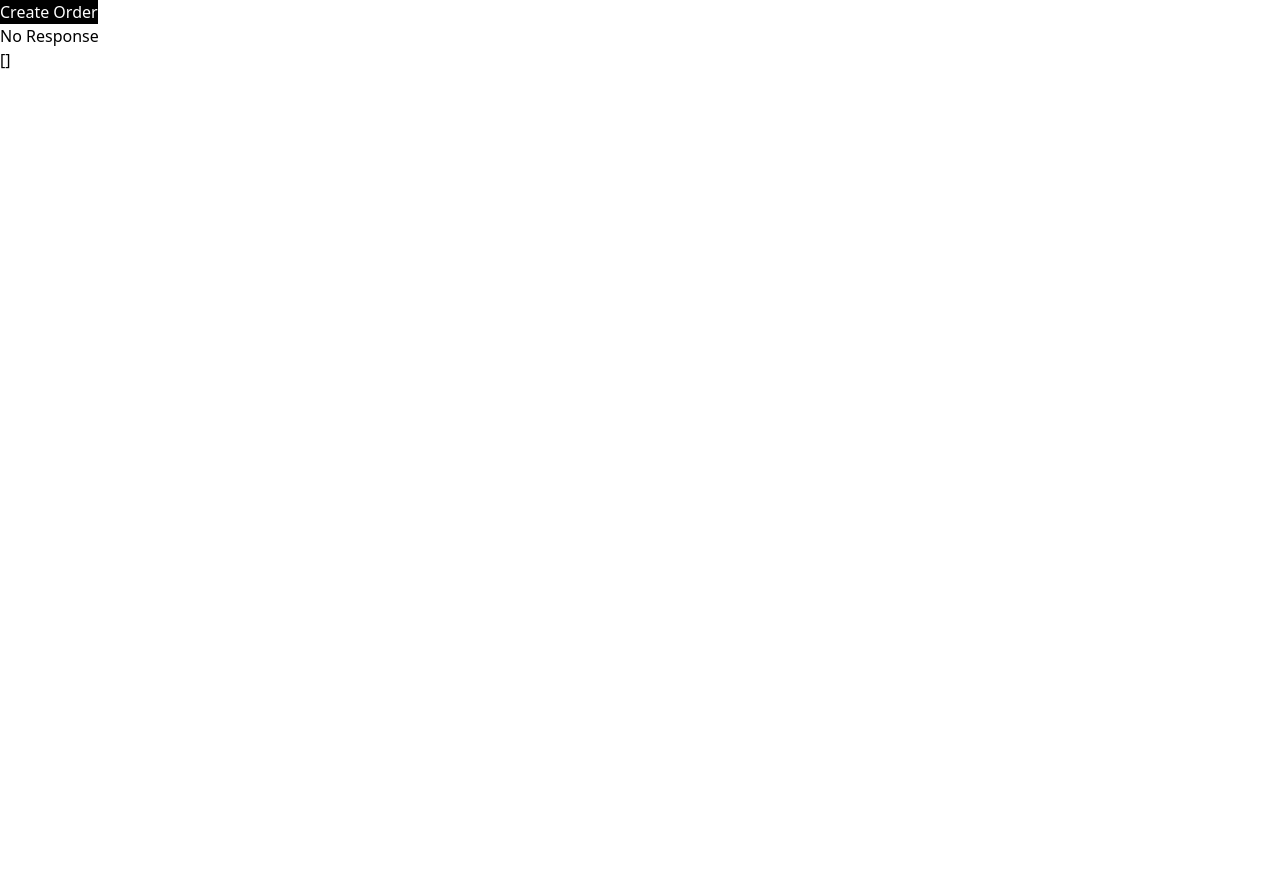
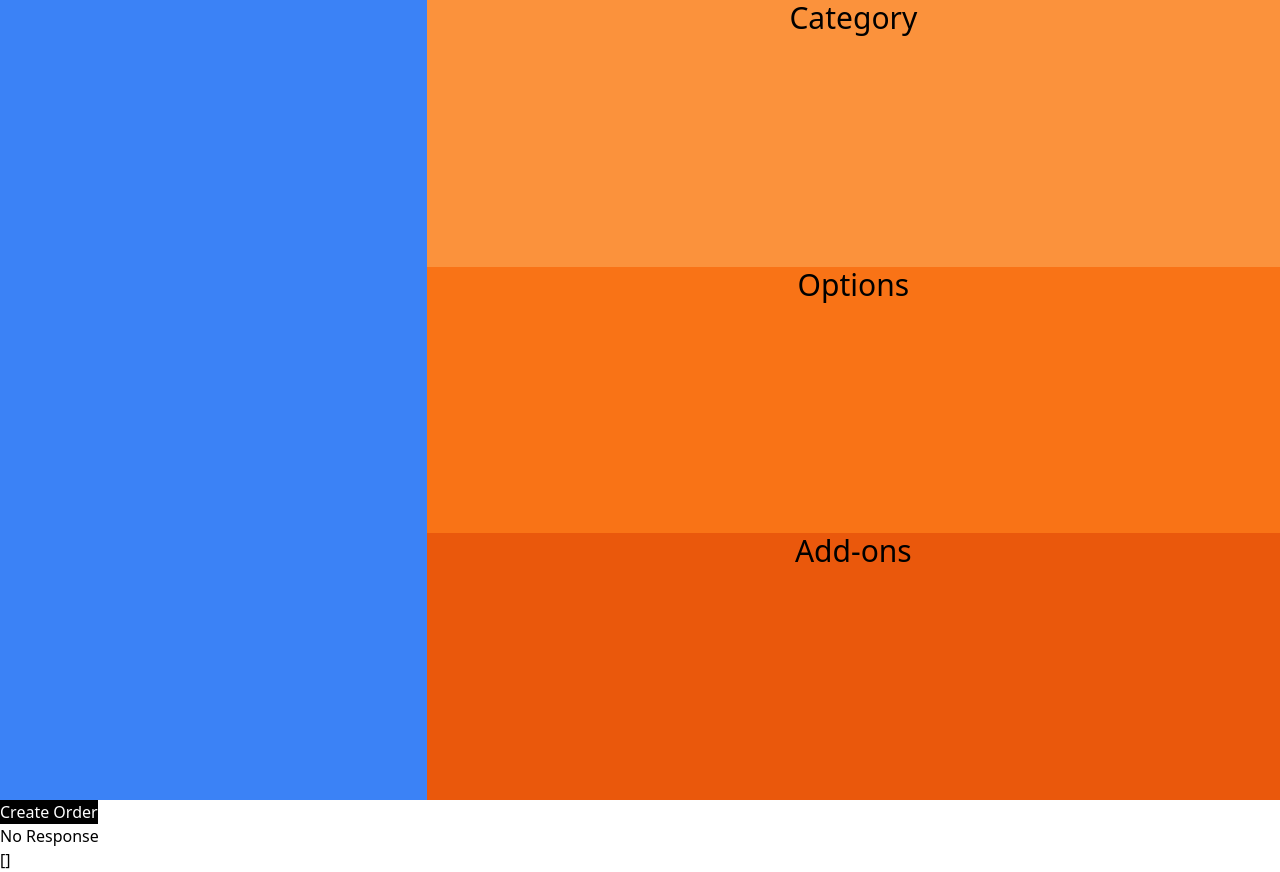
Before and after one commit to csce-315-331-2023c/rFork, a Next.js app: page /cash-register in a window 1280 px wide. Before the commit the page ends 800 px from the top, so only its background shows below. Built offline with nearby package versions, Linux system fonts and the light colour scheme.

Commit message:
Added layout to cash register

```diff
--- a/src/app/cash-register/page.tsx
+++ b/src/app/cash-register/page.tsx
@@ -4,8 +4,14 @@ import "../../css/index.css"
 import { MenuItem, Order } from '../../types';
 
 export default function CashRegister() {
+    // Data Hooks
     const [response, setResponse] = useState("No Response");
     const [menuItems, setMenuItems] = useState<MenuItem[]>([]);
+
+    // Content Hooks
+    const [topRightMenu, setTopRightMenu] = useState<React.JSX.Element | null>(null);
+    const [middleRightMenu, setMiddleRightMenu] = useState<React.JSX.Element | null>(null);
+    const [bottomRightMenu, setBottomRightMenu] = useState<React.JSX.Element | null>(null);
 
     useEffect(() => {
         const unsubscribe = () => {
@@ -18,7 +24,22 @@ export default function CashRegister() {
     }, []);
 
     return (
-        <div>
+        <body>
+            <div className='grid grid-cols-3 grid-rows-3 h-screen w-full bg-red-500'>
+                <div className='row-span-3 bg-blue-500'></div>
+                <div className='col-span-2 flex-col bg-orange-400'>
+                    <h2 className='text-center text-3xl'>Category</h2>
+                    {topRightMenu}
+                </div>
+                <div className='col-span-2 flex-col bg-orange-500'>
+                    <h2 className='text-center text-3xl'>Options</h2>
+                    {middleRightMenu}
+                </div>
+                <div className='col-span-2 flex-col bg-orange-600'>
+                    <h2 className='text-center text-3xl'>Add-ons</h2>
+                    {bottomRightMenu}
+                </div>
+            </div>
             <button className='bg-black text-white' onClick={() => {
                 const order = {
                     date: new Date(),
@@ -73,6 +94,6 @@ export default function CashRegister() {
             }}>Create Order</button>
             <div>{response}</div>
             <div>{JSON.stringify(menuItems)}</div>
-        </div>
+        </body>
     )
 }
--- a/src/components/RegisterButton.tsx
+++ b/src/components/RegisterButton.tsx
@@ -1,9 +1,13 @@
 import React from 'react'
 
-export default function RegisterButton() {
-  return (
-    <div>
+type RegisterButtonProps = {
+    onPress: () => void,
+}
 
-    </div>
-  )
+export default function RegisterButton({ onPress }: RegisterButtonProps): React.JSX.Element {
+    return (
+        <button onClick={onPress ?? (() => console.log("Button Pressed"))}>
+
+        </button>
+    )
 }
--- /dev/null
+++ b/src/components/RegisterMenu.tsx
@@ -0,0 +1,9 @@
+import React from 'react'
+
+export default function RegisterMenu() {
+    return (
+        <div>
+
+        </div>
+    )
+}
```
